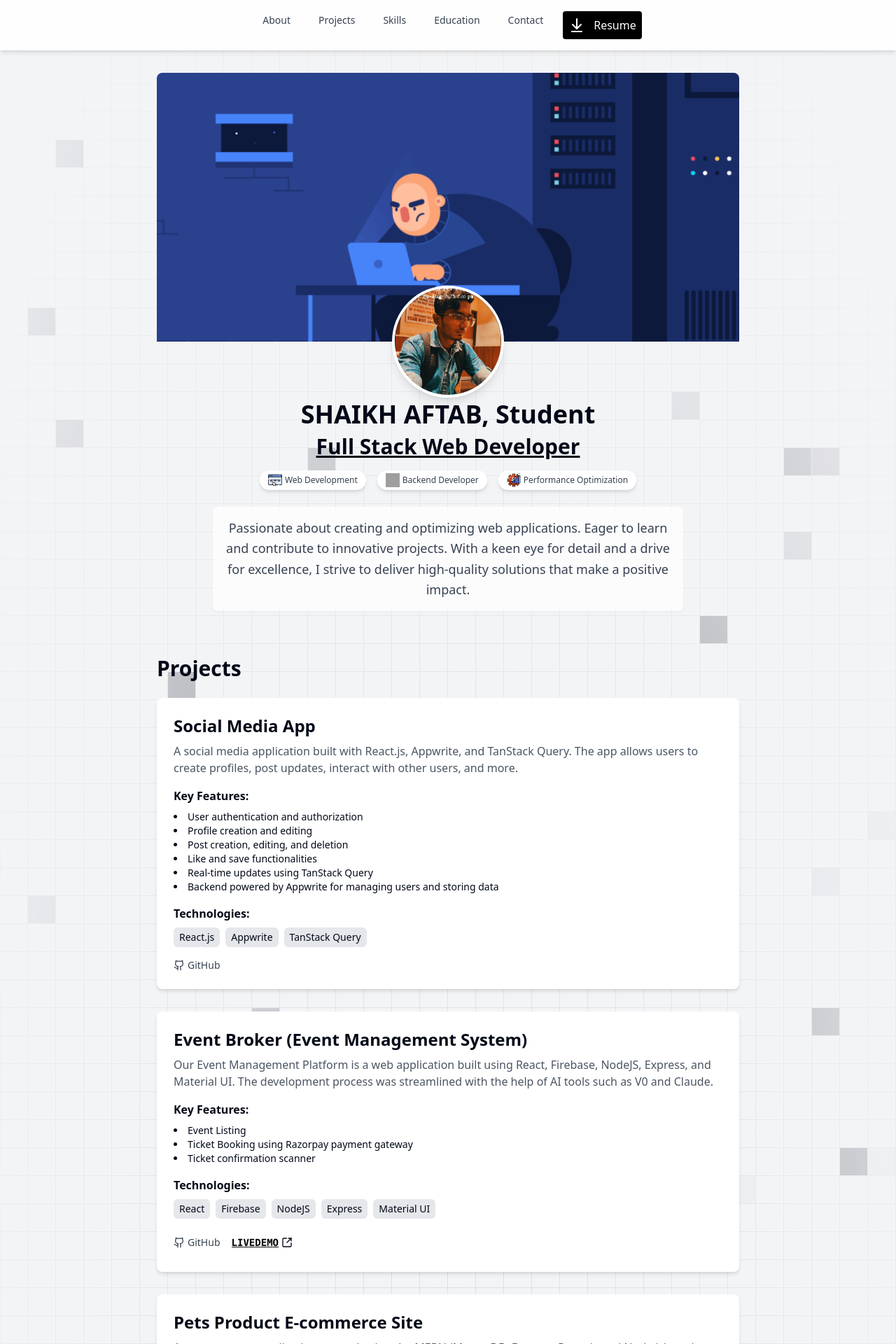
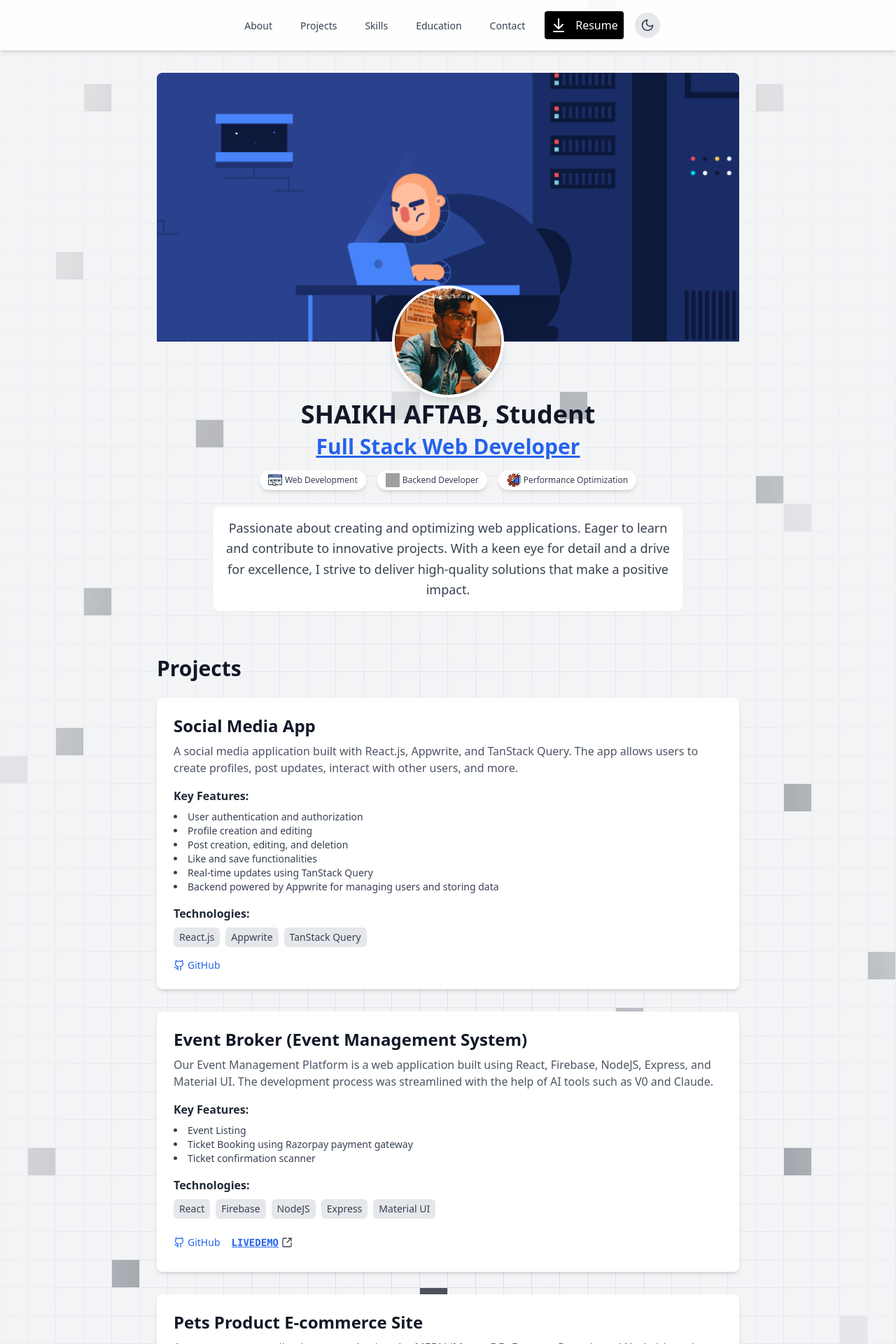
Before and after one commit to AFTABSHIAKH786/portfolio, a Next.js app: page / in a window 1280 px wide. Shown: the top 1920 px of the page at 70% size. Built offline with nearby package versions, Linux system fonts and the light colour scheme; grey boxes are pictures that could not be loaded.

Commit message:
dark mode

```diff
--- a/app/Portfolio.tsx
+++ b/app/Portfolio.tsx
@@ -1,5 +1,6 @@
 "use client";
 
+import { useState, useEffect } from "react";
 import { motion } from "framer-motion";
 import {
   Github,
@@ -10,6 +11,8 @@ import {
   Linkedin,
   Instagram,
   ArrowDownToLine,
+  Sun,
+  Moon,
 } from "lucide-react";
 import HyperText from "../components/ui/hyper-text";
 import Image from "next/image";
@@ -17,6 +20,21 @@ import { cn } from "@/lib/utils";
 import AnimatedGridPattern from "../components/ui/animated-grid-pattern";
 
 export default function Portfolio() {
+  const [darkMode, setDarkMode] = useState(false);
+
+  useEffect(() => {
+    const isDarkMode = localStorage.getItem('darkMode') === 'true';
+    setDarkMode(isDarkMode);
+    document.documentElement.classList.toggle('dark', isDarkMode);
+  }, []);
+
+  useEffect(() => {
+    document.documentElement.classList.toggle('dark', darkMode);
+    localStorage.setItem('darkMode', darkMode.toString());
+  }, [darkMode]);
+
+  const toggleDarkMode = () => setDarkMode(!darkMode);
+
   const skills = [
     { name: "HTML", image: "/html.png" },
     { name: "CSS", image: "/css.png" },
@@ -45,27 +63,29 @@ export default function Portfolio() {
   const backgroundPic = "/background.gif";
 
   return (
-    <div className="min-h-screen bg-gray-100 relative overflow-hidden">
+    <div className={`min-h-screen ${darkMode ? 'dark bg-gray-900' : 'bg-gray-100'} transition-colors duration-300 relative overflow-hidden`}>
       <AnimatedGridPattern
-        numSquares={1000}
-        maxOpacity={0.5}
-        duration={3}
-        repeatDelay={1}
+        numSquares={100}
+        maxOpacity={darkMode ? 0.5 : 0.8}
+        duration={2.5}
+        repeatDelay={0.5}
         className={cn(
           "absolute inset-0 w-full h-full",
           "[mask-image:radial-gradient(ellipse_at_center,white,transparent)]"
         )}
       />
       <div className="relative z-10">
-        <header className="bg-white bg-opacity-90 shadow-md sticky top-0 z-50 transition-all duration-300">
+        <header className={`${darkMode ? 'bg-gray-800 bg-opacity-90' : 'bg-white bg-opacity-90'} shadow-md sticky top-0 z-50 transition-all duration-300`}>
           <nav className="container mx-auto px-4 py-4">
-            <ul className="flex flex-wrap justify-center space-x-2 md:space-x-4">
+            <ul className="flex flex-wrap justify-center space-x-2 md:space-x-4 items-center">
               {["About", "Projects", "Skills", "Education", "Contact"].map(
                 (item) => (
                   <li key={item}>
                     <a
                       href={`#${item.toLowerCase()}`}
-                      className="px-2 py-1 md:px-3 md:py-2 rounded-md text-sm font-medium text-gray-700 hover:bg-gray-200 transition-colors duration-200"
+                      className={`px-2 py-1 md:px-3 md:py-2 rounded-md text-sm font-medium ${
+                        darkMode ? 'text-gray-300 hover:bg-gray-700' : 'text-gray-700 hover:bg-gray-200'
+                      } transition-colors duration-200`}
                     >
                       {item}
                     </a>
@@ -73,18 +93,27 @@ export default function Portfolio() {
                 )
               )}
               <li>
-                <a href="/_Aftab_Shaikh_Resume.pdf" target="_blank">
-                  <p className=" flex gap-1 bg-black text-white p-2 rounded hover:bg-slate-400 trins">
+                <a href="/_Aftab_Shaikh_Resume.pdf" target="_blank" rel="noopener noreferrer">
+                  <p className={`flex gap-1 ${darkMode ? 'bg-blue-600 text-white' : 'bg-black text-white'} p-2 rounded hover:bg-slate-400 transition-colors duration-300`}>
                     <ArrowDownToLine className="mr-2" />
                     Resume
                   </p>
                 </a>
               </li>
+              <li>
+                <button
+                  onClick={toggleDarkMode}
+                  className={`p-2 rounded-full ${darkMode ? 'bg-gray-700 text-yellow-300' : 'bg-gray-200 text-gray-700'} transition-colors duration-200`}
+                  aria-label={darkMode ? "Switch to light mode" : "Switch to dark mode"}
+                >
+                  {darkMode ? <Sun size={20} /> : <Moon size={20} />}
+                </button>
+              </li>
             </ul>
           </nav>
         </header>
 
-        <main className="container mx-auto px-4 md:px-6 lg:px-8 py-8 max-w-4xl">
+        <main className={`container mx-auto px-4 md:px-6 lg:px-8 py-8 max-w-4xl ${darkMode ? 'text-gray-200' : 'text-gray-800'}`}>
           <section className="mb-16 relative">
             <div className="h-48 md:h-64 lg:h-96 overflow-hidden rounded-t-lg">
               <Image
@@ -102,17 +131,19 @@ export default function Portfolio() {
                 alt="Profile Picture"
                 width={160}
                 height={160}
-                className="rounded-full border-4 object-cover h-32 w-32 md:h-40 md:w-40 border-white shadow-lg"
+                className="rounded-full border-4 object-cover h-32 w-32 md:h-40 md:w-40 border-white dark:border-gray-800 shadow-lg"
               />
             </div>
           </section>
 
           <section id="about" className="mb-16 text-center">
-            <h1 className="text-3xl md:text-4xl font-bold text-center pt-5">
+            <h1 className={`text-3xl md:text-4xl font-bold text-center pt-5 ${darkMode ? 'text-white' : 'text-gray-900'}`}>
               SHAIKH AFTAB, Student
             </h1>
 
-            <h2 className="text-2xl md:text-3xl font-bold text-center underline m-2 pb-2">Full Stack Web Developer</h2>
+            <h2 className={`text-2xl md:text-3xl font-bold text-center underline m-2 pb-2 ${darkMode ? 'text-blue-400' : 'text-blue-600'}`}>
+              Full Stack Web Developer
+            </h2>
 
             <motion.div
               initial={{ opacity: 0, y: 20 }}
@@ -120,12 +151,12 @@ export default function Portfolio() {
               transition={{ duration: 0.5, delay: 0.2 }}
               className="flex flex-wrap justify-center gap-4 mb-6"
             >
-              <Skill icon="/web.png" text="Web Development" />
-              <Skill icon="/backend.png" text="Backend Developer" />
-              <Skill icon="/gear.png" text="Performance Optimization" />
+              <Skill icon="/web.png" text="Web Development" darkMode={darkMode} />
+              <Skill icon="/backend.png" text="Backend Developer" darkMode={darkMode} />
+              <Skill icon="/gear.png" text="Performance Optimization" darkMode={darkMode} />
             </motion.div>
 
-            <p className="mb-6 mt-4 text-lg text-gray-700 leading-relaxed max-w-2xl mx-auto text-center bg-white bg-opacity-75 p-4 rounded-lg shadow-sm">
+            <p className={`mb-6 mt-4 text-lg leading-relaxed max-w-2xl mx-auto text-center ${darkMode ? 'bg-gray-800 text-gray-200' : 'bg-white text-gray-700'} p-4 rounded-lg shadow-sm`}>
               Passionate about creating and optimizing web applications. Eager
               to learn and contribute to innovative projects. With a keen eye
               for detail and a drive for excellence, I strive to deliver
@@ -134,7 +165,7 @@ export default function Portfolio() {
           </section>
 
           <section id="projects" className="mb-16">
-            <h2 className="text-3xl font-bold mb-6">Projects</h2>
+            <h2 className={`text-3xl font-bold mb-6 ${darkMode ? 'text-white' : 'text-gray-900'}`}>Projects</h2>
             <div className="space-y-8 rounded">
               <ProjectCard
                 title="Social Media App"
@@ -148,7 +179,10 @@ export default function Portfolio() {
                   "Backend powered by Appwrite for managing users and storing data",
                 ]}
                 technologies={["React.js", "Appwrite", "TanStack Query"]}
-                githubLink="https://github.com/AFTABSHIAKH786/PetsProducts-MERN-APP" demoLink={""}              />
+                githubLink="https://github.com/AFTABSHIAKH786/PetsProducts-MERN-APP"
+                demoLink=""
+                darkMode={darkMode}
+              />
               <ProjectCard
                 title="Event Broker (Event Management System)"
                 description="Our Event Management Platform is a web application built using React, Firebase, NodeJS, Express, and Material UI. The development process was streamlined with the help of AI tools such as V0 and Claude."
@@ -166,6 +200,7 @@ export default function Portfolio() {
                 ]}
                 githubLink="https://github.com/AFTABSHIAKH786/Event-Booking-System"
                 demoLink="https://event-booking-system-ahxg.vercel.app/"
+                darkMode={darkMode}
               />
               <ProjectCard
                 title="Pets Product E-commerce Site"
@@ -178,17 +213,20 @@ export default function Portfolio() {
                   "Admin functionalities (updating customer, reviewing orders)",
                 ]}
                 technologies={["MongoDB", "Express", "React.js", "Node.js"]}
-                githubLink="https://github.com/AFTABSHIAKH786/PetsProducts-MERN-APP" demoLink={""}              />
+                githubLink="https://github.com/AFTABSHIAKH786/PetsProducts-MERN-APP"
+                demoLink=""
+                darkMode={darkMode}
+              />
             </div>
           </section>
 
           <section id="skills" className="mb-16">
-            <h2 className="text-3xl font-bold mb-6">Skills</h2>
+            <h2 className={`text-3xl font-bold mb-6 ${darkMode ? 'text-white' : 'text-gray-900'}`}>Skills</h2>
             <div className="grid grid-cols-2 sm:grid-cols-3 md:grid-cols-4 lg:grid-cols-5 gap-4">
               {skills.map((skill) => (
                 <div
                   key={skill.name}
-                  className="bg-white rounded-md p-3 shadow-md flex items-center space-x-2 hover:shadow-slate-700 transition duration-300"
+                  className={`${darkMode ? 'bg-gray-800 hover:bg-gray-700' : 'bg-white hover:bg-gray-50'} rounded-md p-3 shadow-md flex items-center space-x-2 transition duration-300`}
                 >
                   <Image
                     src={skill.image}
@@ -196,14 +234,14 @@ export default function Portfolio() {
                     width={40}
                     height={40}
                   />
-                  <span className="text-sm">{skill.name}</span>
+                  <span className={`text-sm ${darkMode ? 'text-gray-200' : 'text-gray-700'}`}>{skill.name}</span>
                 </div>
               ))}
             </div>
           </section>
 
           <section id="education" className="mb-16">
-            <h2 className="text-3xl font-bold mb-6">Education</h2>
+            <h2 className={`text-3xl font-bold mb-6 ${darkMode ? 'text-white' : 'text-gray-900'}`}>Education</h2>
             <div className="space-y-6">
               <EducationCard
                 image="/vnsgu.png"
@@ -211,6 +249,7 @@ export default function Portfolio() {
                 institution="Veer Narmad South Gujarat University (DUIAS), Surat"
                 duration="July 2023 - April 2025"
                 score="FY score 8.3 CGPA"
+                darkMode={darkMode}
               />
               <EducationCard
                 image="/vnsgu.png"
@@ -218,6 +257,7 @@ export default function Portfolio() {
                 institution="Veer Narmad South Gujarat University (DUIAS), Surat"
                 duration="October 2020 - April 2023"
                 score="8.5 CGPA"
+                darkMode={darkMode}
               />
               <EducationCard
                 image="/gseb.jpeg"
@@ -225,6 +265,7 @@ export default function Portfolio() {
                 institution="Gujarat Secondary Board of Education (GSEB)"
                 duration="March 2020"
                 score="6 CGPA"
+                darkMode={darkMode}
               />
               <EducationCard
                 image="/gseb.jpeg"
@@ -232,19 +273,20 @@ export default function Portfolio() {
                 institution="Gujarat Secondary Board of Education (GSEB)"
                 duration="March 2018"
                 score="6.5 CGPA"
+                darkMode={darkMode}
               />
             </div>
           </section>
 
           <section id="certifications" className="mb-16">
-            <h2 className="text-3xl font-bold mb-6">Extra Certifications</h2>
-            <ul className="list-disc list-inside space-y-2">
+            <h2 className={`text-3xl font-bold mb-6 ${darkMode ? 'text-white' : 'text-gray-900'}`}>Extra Certifications</h2>
+            <ul className={`list-disc list-inside space-y-2 ${darkMode ? 'text-gray-200' : 'text-gray-700'}`}>
               <li>
                 <a
                   href="https://drive.google.com/file/d/1ZC1knyoM4CbuvwZsoYHvqWC1jung3r4k/view"
                   target="_blank"
                   rel="noopener noreferrer"
-                  className="text-blue-600 hover:underline"
+                  className={`${darkMode ? 'text-blue-400 hover:text-blue-300' : 'text-blue-600 hover:text-blue-800'} hover:underline`}
                 >
                   Python
                 </a>
@@ -254,17 +296,18 @@ export default function Portfolio() {
                   href="https://drive.google.com/file/d/1zQZ6G9E5IGZiPmzdOWo-eFVlGvNOI37r/view"
                   target="_blank"
                   rel="noopener noreferrer"
-                  className="text-blue-600 hover:underline"
+                  className={`${darkMode ? 'text-blue-400 hover:text-blue-300' : 'text-blue-600 hover:text-blue-800'} hover:underline`}
                 >
                   MERN Stack
                 </a>
               </li>
+
               <li>
                 <a
                   href="https://drive.google.com/file/d/1ddIdNaADx42Sl2d4Z16xSFWM8-ka8l0u/view?usp=sharing"
                   target="_blank"
                   rel="noopener noreferrer"
-                  className="text-blue-600 hover:underline"
+                  className={`${darkMode ? 'text-blue-400 hover:text-blue-300' : 'text-blue-600 hover:text-blue-800'} hover:underline`}
                 >
                   Full Stack Web Development
                 </a>
@@ -274,7 +317,7 @@ export default function Portfolio() {
                   href="https://drive.google.com/file/d/1Bc-1ULprzCOR1cU-uNDxchF7Zm2logIW/view"
                   target="_blank"
                   rel="noopener noreferrer"
-                  className="text-blue-600 hover:underline"
+                  className={`${darkMode ? 'text-blue-400 hover:text-blue-300' : 'text-blue-600 hover:text-blue-800'} hover:underline`}
                 >
                   Block Chain Technology
                 </a>
@@ -284,7 +327,7 @@ export default function Portfolio() {
                   href="https://drive.google.com/file/d/12ztEYrxyMCnfqyu2x1kQUaoJdRzc_F1G/view"
                   target="_blank"
                   rel="noopener noreferrer"
-                  className="text-blue-600 hover:underline"
+                  className={`${darkMode ? 'text-blue-400 hover:text-blue-300' : 'text-blue-600 hover:text-blue-800'} hover:underline`}
                 >
                   Data Analytics
                 </a>
@@ -294,7 +337,7 @@ export default function Portfolio() {
                   href="https://drive.google.com/file/d/101OuPZgvPwvJHtEP0zQxD1G_LbQ64Vhi/view"
                   target="_blank"
                   rel="noopener noreferrer"
-                  className="text-blue-600 hover:underline"
+                  className={`${darkMode ? 'text-blue-400 hover:text-blue-300' : 'text-blue-600 hover:text-blue-800'} hover:underline`}
                 >
                   Digital Marketing
                 </a>
@@ -304,7 +347,7 @@ export default function Portfolio() {
                   href="https://drive.google.com/file/d/1Gf4zksNJSAr577Age6Qwk-ZNHwXZGATv/view"
                   target="_blank"
                   rel="noopener noreferrer"
-                  className="text-blue-600 hover:underline"
+                  className={`${darkMode ? 'text-blue-400 hover:text-blue-300' : 'text-blue-600 hover:text-blue-800'} hover:underline`}
                 >
                   Leadership and Strategy
                 </a>
@@ -313,13 +356,13 @@ export default function Portfolio() {
           </section>
 
           <section id="contact" className="mb-16">
-            <h2 className="text-3xl font-bold mb-6">Contact</h2>
-            <div className="space-y-4">
+            <h2 className={`text-3xl font-bold mb-6 ${darkMode ? 'text-white' : 'text-gray-900'}`}>Contact</h2>
+            <div className={`space-y-4 ${darkMode ? 'text-gray-200' : 'text-gray-700'}`}>
               <p className="flex items-center">
                 <Mail className="mr-2" size={20} />
                 <a
                   href="mailto:aftabshaikh907860@gmail.com"
-                  className="text-blue-500 hover:underline"
+                  className={`${darkMode ? 'text-blue-400 hover:text-blue-300' : 'text-blue-600 hover:text-blue-800'} hover:underline`}
                 >
                   aftabshaikh907860@gmail.com
                 </a>
@@ -335,11 +378,10 @@ export default function Portfolio() {
               <p className="flex items-center">
                 <Linkedin className="mr-2" size={20} />
                 <a
-
                   href="https://www.linkedin.com/in/aftab-shaikh-327a2b21b/"
                   target="_blank"
                   rel="noopener noreferrer"
-                  className="text-blue-500 hover:underline"
+                  className={`${darkMode ? 'text-blue-400 hover:text-blue-300' : 'text-blue-600 hover:text-blue-800'} hover:underline`}
                 >
                   Aftab Shaikh
                 </a>
@@ -350,7 +392,7 @@ export default function Portfolio() {
                   href="https://github.com/AFTABSHIAKH786"
                   target="_blank"
                   rel="noopener noreferrer"
-                  className="text-blue-500 hover:underline"
+                  className={`${darkMode ? 'text-blue-400 hover:text-blue-300' : 'text-blue-600 hover:text-blue-800'} hover:underline`}
                 >
                   AFTABSHIAKH786
                 </a>
@@ -361,7 +403,7 @@ export default function Portfolio() {
                   href="https://www.instagram.com/aftab__shaikh__777/"
                   target="_blank"
                   rel="noopener noreferrer"
-                  className="text-blue-500 hover:underline"
+                  className={`${darkMode ? 'text-blue-400 hover:text-blue-300' : 'text-blue-600 hover:text-blue-800'} hover:underline`}
                 >
                   aftab__shaikh__777
                 </a>
@@ -370,9 +412,9 @@ export default function Portfolio() {
           </section>
         </main>
 
-        <footer className="bg-gray-800 text-white py-4">
+        <footer className={`${darkMode ? 'bg-gray-900 text-gray-200' : 'bg-gray-800 text-white'} py-4`}>
           <div className="container mx-auto px-6 text-center">
-            <p>&copy; Shaikh Aftab</p>
+            <p>&copy; {new Date().getFullYear()} Shaikh Aftab</p>
           </div>
         </footer>
       </div>
@@ -383,24 +425,26 @@ export default function Portfolio() {
 interface SkillProps {
   icon: string;
   text: string;
+  darkMode: boolean;
 }
 
-function Skill({ icon, text }: SkillProps) {
+function Skill({ icon, text, darkMode }: SkillProps) {
   return (
-    <div className=" flex items-center bg-white rounded-full px-3 py-1 shadow-md gap-1">
+    <div className={`flex items-center ${darkMode ? 'bg-gray-800 text-gray-200' : 'bg-white text-gray-700'} rounded-full px-3 py-1 shadow-md gap-1`}>
       <img src={icon} alt="icon" className="h-5 w-5" />
-      <span className="text-xs font-medium text-gray-700">{text}</span>
+      <span className="text-xs font-medium">{text}</span>
     </div>
   );
 }
 
 interface ProjectProps {
-  title: string,
-  description: string,
-  features: string[],
-  technologies: string[],
-  githubLink: string,
-  demoLink: string,
+  title: string;
+  description: string;
+  features: string[];
+  technologies: string[];
+  githubLink: string;
+  demoLink: string;
+  darkMode: boolean;
 }
 
 function ProjectCard({
@@ -410,13 +454,14 @@ function ProjectCard({
   technologies,
   githubLink,
   demoLink,
+  darkMode,
 }: ProjectProps) {
   return (
-    <div className="bg-white rounded-lg shadow-md p-4 md:p-6 hover:shadow-slate-700 transition duration-300">
-      <h3 className="text-xl md:text-2xl font-semibold mb-2">{title}</h3>
-      <p className="text-gray-600 mb-4 text-sm md:text-base">{description}</p>
+    <div className={`${darkMode ? 'bg-gray-800 text-gray-200' : 'bg-white text-gray-700'} rounded-lg shadow-md p-4 md:p-6 hover:shadow-lg transition duration-300`}>
+      <h3 className={`text-xl md:text-2xl font-semibold mb-2 ${darkMode ? 'text-white' : 'text-gray-900'}`}>{title}</h3>
+      <p className={`mb-4 text-sm md:text-base ${darkMode ? 'text-gray-300' : 'text-gray-600'}`}>{description}</p>
       <div className="mb-4">
-        <h4 className="font-semibold mb-2 text-sm md:text-base">Key Features:</h4>
+        <h4 className={`font-semibold mb-2 text-sm md:text-base ${darkMode ? 'text-gray-200' : 'text-gray-800'}`}>Key Features:</h4>
         <ul className="list-disc list-inside text-sm">
           {features.map((feature, index) => (
             <li key={index}>{feature}</li>
@@ -424,12 +469,12 @@ function ProjectCard({
         </ul>
       </div>
       <div className="mb-4">
-        <h4 className="font-semibold mb-2 text-sm md:text-base">Technologies:</h4>
+        <h4 className={`font-semibold mb-2 text-sm md:text-base ${darkMode ? 'text-gray-200' : 'text-gray-800'}`}>Technologies:</h4>
         <div className="flex flex-wrap gap-2">
           {technologies.map((tech) => (
             <span
               key={tech}
-              className="bg-gray-200 px-2 py-1 rounded-md text-xs md:text-sm"
+              className={`${darkMode ? 'bg-gray-700 text-gray-200' : 'bg-gray-200 text-gray-700'} px-2 py-1 rounded-md text-xs md:text-sm`}
             >
               {tech}
             </span>
@@ -441,7 +486,7 @@ function ProjectCard({
           href={githubLink}
           target="_blank"
           rel="noopener noreferrer"
-          className="inline-flex items-center text-gray-700 hover:text-gray-900 text-sm"
+          className={`inline-flex items-center ${darkMode ? 'text-blue-400 hover:text-blue-300' : 'text-blue-600 hover:text-blue-800'} text-sm`}
         >
           <Github className="mr-1" size={16} />
           GitHub
@@ -454,7 +499,7 @@ function ProjectCard({
             rel="noopener noreferrer"
           >
             <HyperText
-              className="text-sm font-bold text-black dark:text-white underline"
+              className={`text-sm font-bold ${darkMode ? 'text-blue-400 hover:text-blue-300' : 'text-blue-600 hover:text-blue-800'} underline`}
               text="LiveDemo"
             />
             <SquareArrowOutUpRight className="ml-1 w-4 h-4" />
@@ -471,11 +516,12 @@ interface EducationProps {
   duration: string;
   score: string;
   image: string;
+  darkMode: boolean;
 }
 
-function EducationCard({ degree, institution, duration, score, image }: EducationProps) {
+function EducationCard({ degree, institution, duration, score, image, darkMode }: EducationProps) {
   return (
-    <div className="bg-white rounded-lg shadow-md p-4 md:p-6 hover:shadow-slate-700 transition duration-300">
+    <div className={`${darkMode ? 'bg-gray-800 text-gray-200' : 'bg-white text-gray-700'} rounded-lg shadow-md p-4 md:p-6 hover:shadow-lg transition duration-300`}>
       <div className="flex items-center mb-2">
         <Image
           src={image}
@@ -484,11 +530,11 @@ function EducationCard({ degree, institution, duration, score, image }: Educatio
           height={40}
           className="mr-3"
         />
-        <h3 className="text-lg md:text-xl font-semibold">{degree}</h3>
+        <h3 className={`text-lg md:text-xl font-semibold ${darkMode ? 'text-white' : 'text-gray-900'}`}>{degree}</h3>
       </div>
-      <p className="text-gray-600 text-sm md:text-base">{institution}</p>
-      <p className="text-gray-500 text-sm">{duration}</p>
-      <p className="text-gray-500 text-sm">{score}</p>
+      <p className={`${darkMode ? 'text-gray-300' : 'text-gray-600'} text-sm md:text-base`}>{institution}</p>
+      <p className={`${darkMode ? 'text-gray-400' : 'text-gray-500'} text-sm`}>{duration}</p>
+      <p className={`${darkMode ? 'text-gray-400' : 'text-gray-500'} text-sm`}>{score}</p>
     </div>
   );
 }
```
